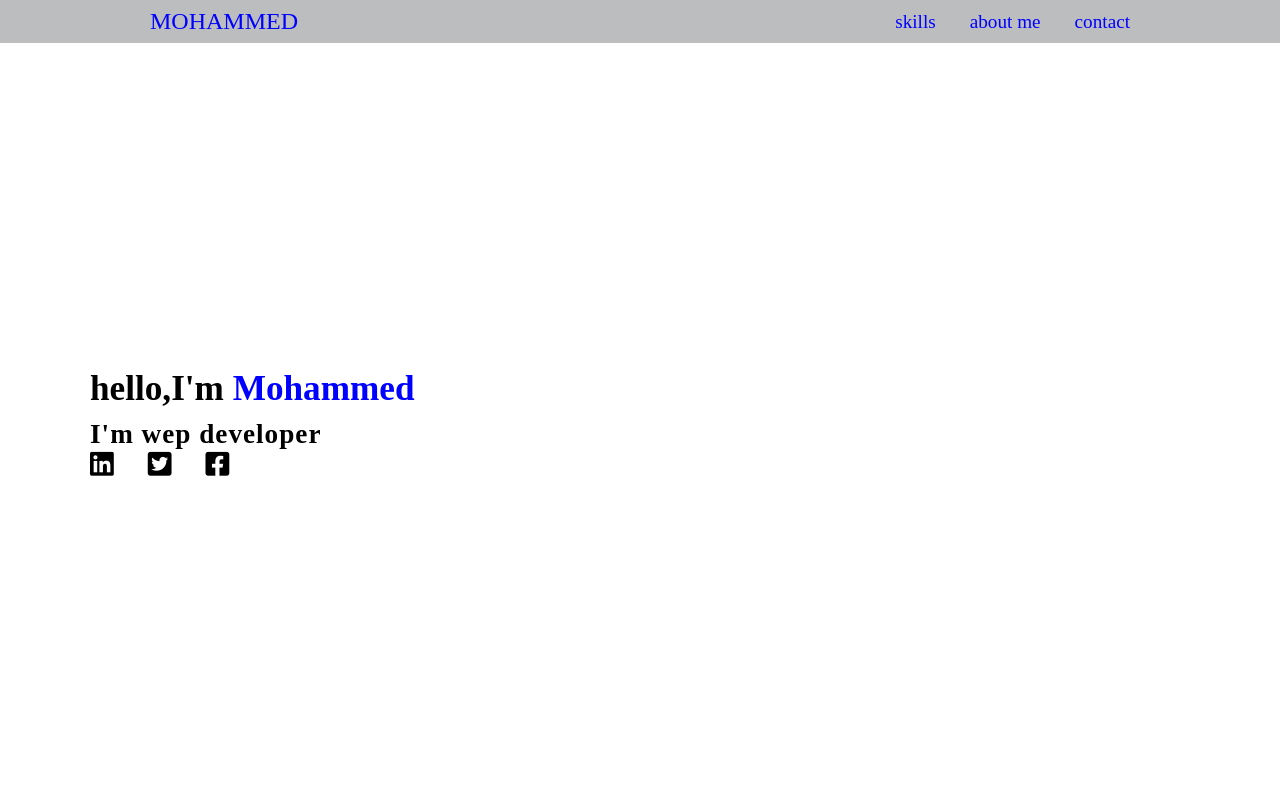
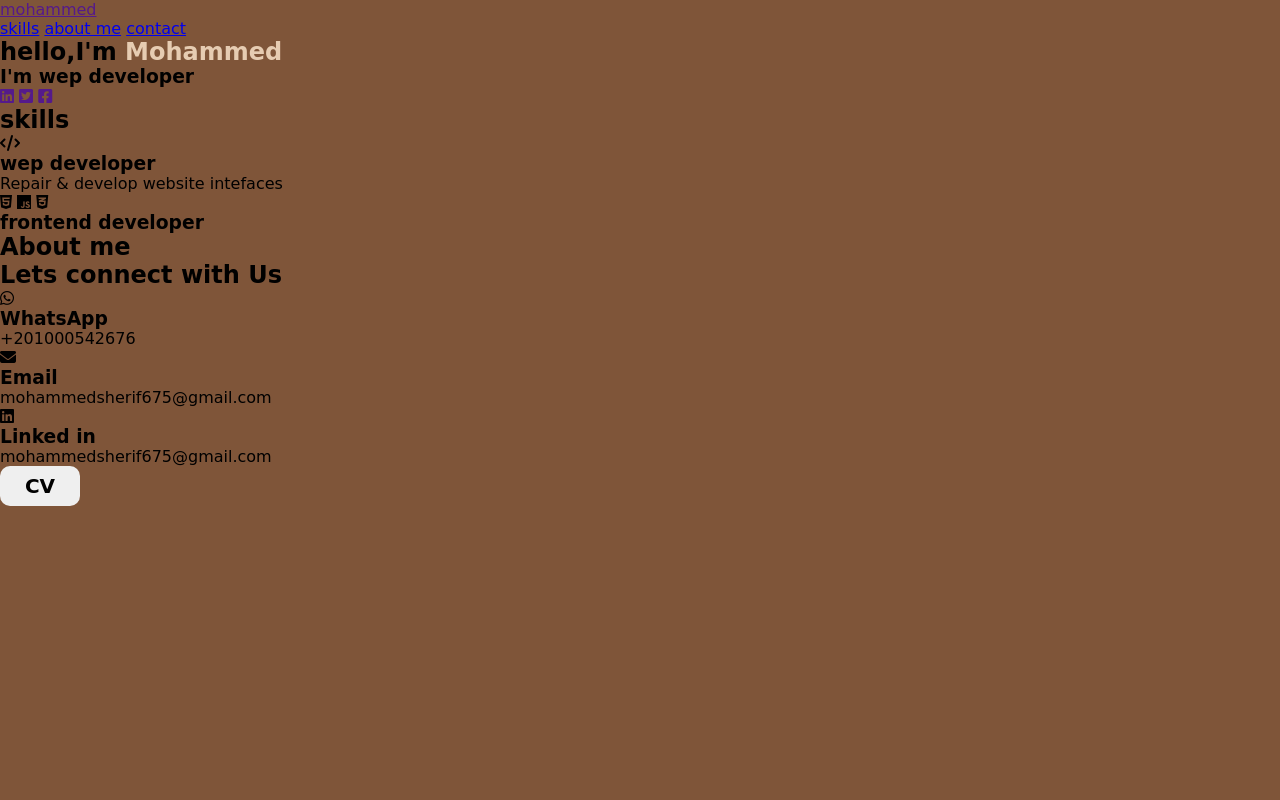
Before and after one commit to Engmohamed12/portofolioME, a plain HTML site: page home.html in a window 1280 px wide. Shown: the top 800 px of the page. Drawn offline with Linux system fonts and the light colour scheme.

Commit message:
Add files via upload

```diff
--- a/style.css
+++ b/style.css
@@ -1,142 +1,65 @@
 *{
     margin: 0;
     padding: 0;
+    font-family: cursive;
     box-sizing: border-box;
-    scroll-behavior: smooth;
-}
-header{
-    background-color: rgb(188, 189, 190);
-    width: 100%;
-    position: fixed;
-    z-index: 9999;
-    display: flex;
-    justify-content: space-between;
-    align-items: center;
-    padding: 8px 150px;
 }
 span{
-    color: rgb(0, 0, 255);
+    color: #e6ccb2;
 }
-.logo{
-    text-decoration: none;
-    color: rgb(0, 0, 255);
-    text-transform: uppercase;
-font-size: 1.5em;
+body{
+    background-color:#7f5539;
+    color:#000000;
 }
-.nav a{
-    color: rgb(0, 0, 255);
-    text-decoration: none;
-    font-size: 1.2em;
-    padding-left: 30px;
+.container{
+    margin: 40px;
+    width: 90%;
+    padding: 30px;
+max-width: 700px;
 }
-.nav a:hover{
-color: black;
-transition: 0.4s ease-out;
-}
-
-section{
-    padding: 125px 90px;
-    }
-    .main{
+.display{
     width: 100%;
-        min-height: 100vh;
+    margin-top: 50px;
+    margin-bottom: 10px;
+    background-color: #e6ccb2 ;
   display: flex;
   align-items: center;
-        background: url(image/mmm.jpg) no-repeat;
-        background-size: cover;
-        background-position: center;
+  justify-content: space-between;
+  padding: 50px 30px;
+  border-radius: 15px;
 }
-        .main h2{
-            margin-right: 80px;
-            margin-top: 50px;
-           font-size: 2.2em;
- }
- .main h3{
-  font-size:1.7em ;
-  letter-spacing: 1px;
-  margin-top: 10px;
-
- }
-
- .social-icons a{
-    color: black;
-    font-size: 1.7em;
-    padding-right: 30px;
- }
- .title{
-    display: flex;
-    justify-content: center;
-    color: rgb(0, 0, 255);
-  margin-bottom: 30px;
-  font-weight: 800;
-  font-size: 2.2em;
- }
-
- .content{
-    display: flex;
-    justify-content: center;
-    flex-direction: row;
-
- }
- .card{
-    background-color: rgb(250, 191, 30);
-    width: 19em;
-    box-shadow: 0 -5px 30px rgba(1 1 1/ 30%);
-    border-radius: 10px;
-    padding: 25px;
-    margin: 15px;
-    transition: 0.5s ease;
-     }
-
-     .card:hover{
-        transform: scale(1.1);
-     }
-     .icon {
-        color: rgb(0, 0, 0) ;
-        font-size: 3em;
-        text-align: center;
-     }
-    .info{
-        text-align: center;
-    }
-.info h3{
-    color:rgb(0, 0, 255);
-    font-size: 1.2em;
-    font-weight: 600;
-    margin: 10px;
- }
-
- @media(max-width:1023px){
-    header{
-        padding: 3px 30px;
-    }
-    .nav a{
-        padding-left: 10px;
-    }
-
-    .title{
-        font-size: 1.8em;
-    }
-    section{
-        padding: 70px 40px ;
-         }
-
+#password{
+    width: 70%;
+    height: 30px;
+    border-radius: 5px;
+    border: none;
+    outline: none;
 }
 
 button{
-    border-radius: 15px;
+    width: 80px;
+    height: 40px;
+  border-radius: 10px;
 border: none;
-    width: 100px;
-    font-size: 15px;
-    margin-left: 200px;
-    margin-bottom: 90px;
-    background-color: rgb(250, 191, 30);
+outline: none;
+font-size: 20px;
+font-weight: 700;
 }
 
 button:hover{
-    color: rgb(7, 240, 221);
-    transform: scale(1.2);
-    background-color: black;
-    transition: 0.4s ease-out;
+    background-color:#e6ccb2 ;
+    color: black;
+    transition: 0.3s ease;
     cursor: pointer;
+    transform: scale(1.1);
 }
+#password::placeholder{
+    font-size: 20px;
+    padding-left: 30px;
+}
+
+a:hover{
+    background-color: #7f5539;
+    cursor: pointer;
+    transition: 0.1;
+    }
```
Also changed, not shown: index.html (added, +24 -0 lines), main.js (added, +20 -0 lines). Lines whose indentation alone changed are shown as unchanged.
